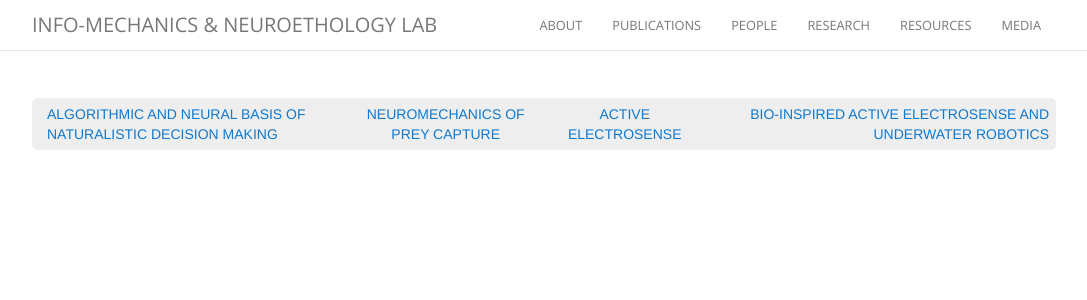
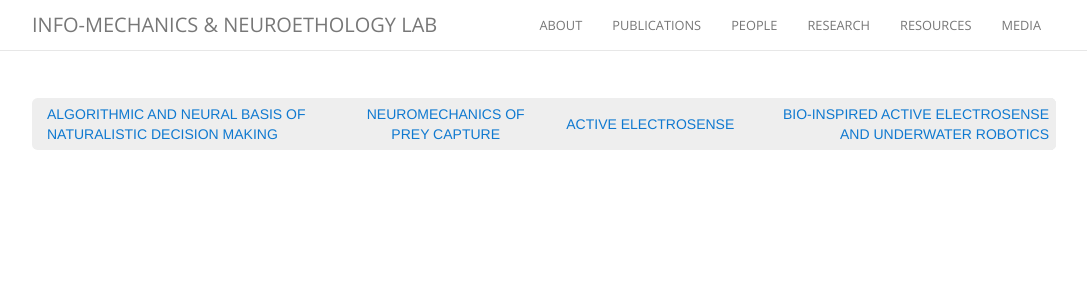
Before and after one commit to maciverlab/maciverlab.github.io, a Jekyll site: the page built from research.html, in a window 1280 px wide. Shown: the top 300 px of the page, without its empty margins (111-1198 px from the left). Built offline with Jekyll 4.4.1, drawn with Linux system fonts in a browser that asks for light colours; nearby versions of some CDN libraries; comment, search, counter and statistics services are not loaded.

Commit message:
Update research.html

```diff
--- a/research.html
+++ b/research.html
@@ -9,8 +9,8 @@
       <tr>
         <td width="30%"><a class="topnav_ref" href="#">Algorithmic and Neural Basis of Naturalistic Decision Making </a></td>
         <td style="text-align:center;" width="20%"><a class="topnav_ref" href="#">Neuromechanics of Prey Capture</a></td>
-        <td style="text-align:center;" width="15%"><a class="topnav_ref" href="#">Active Electrosense</a></td>
-        <td width="35%" style="text-align:right;"><a class="topnav_ref" href="#">Bio-inspired Active Electrosense and Underwater Robotics</a></td>
+        <td style="text-align:center;" width="20%"><a class="topnav_ref" href="#">Active Electrosense</a></td>
+        <td width="30%" style="text-align:right;"><a class="topnav_ref" href="#">Bio-inspired Active Electrosense and Underwater Robotics</a></td>
       </tr>
     </table>
         <!--
```
